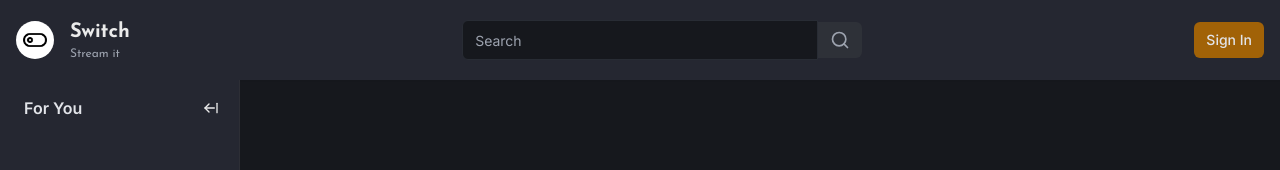
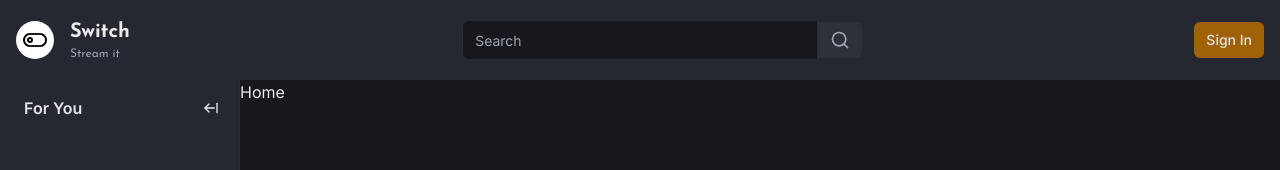
Before and after one commit to BrwaYaseen/switch, a Next.js app: page / in a window 1280 px wide. Shown: the top 170 px of the page. Built offline with nearby package versions, Linux system fonts and the light colour scheme; no server answers.

Commit message:
sidebar part 2

```diff
--- /dev/null
+++ b/app/(main)/_components/container.tsx
@@ -0,0 +1,28 @@
+"use client";
+
+import { cn } from "@/lib/utils";
+import { useSidebar } from "@/store/use-sidebar";
+import { useEffect } from "react";
+import { useMediaQuery } from "usehooks-ts";
+
+const Container = ({ children }: { children: React.ReactNode }) => {
+  const matches = useMediaQuery("(max-width: 1024px)");
+  const { collapsed, onCollapse, onExpand } = useSidebar((state) => state);
+
+  useEffect(() => {
+    if (matches) {
+      onCollapse();
+    } else {
+      onExpand();
+    }
+  }, [matches, onCollapse, onExpand]);
+  return (
+    <div
+      className={cn("flex-1", collapsed ? "ml-[70px]" : "ml-[70px] lg:ml-60")}
+    >
+      {children}
+    </div>
+  );
+};
+
+export default Container;
--- a/app/(main)/layout.tsx
+++ b/app/(main)/layout.tsx
@@ -1,3 +1,4 @@
+import Container from "./_components/container";
 import Navbar from "./_components/navbar";
 import Sidebar from "./_components/sidebar";
 
@@ -7,7 +8,7 @@
       <Navbar />
       <div className="flex h-full pt-20">
         <Sidebar />
-        {children}
+        <Container>{children}</Container>
       </div>
     </>
   );
--- a/package.json
+++ b/package.json
@@ -25,6 +25,7 @@
     "svix": "^1.30.0",
     "tailwind-merge": "^2.5.2",
     "tailwindcss-animate": "^1.0.7",
+    "usehooks-ts": "^3.1.0",
     "zustand": "^4.5.5"
   },
   "devDependencies": {
```
Also changed, not shown: 1 other file (tests, documents, lock files or other folders).
